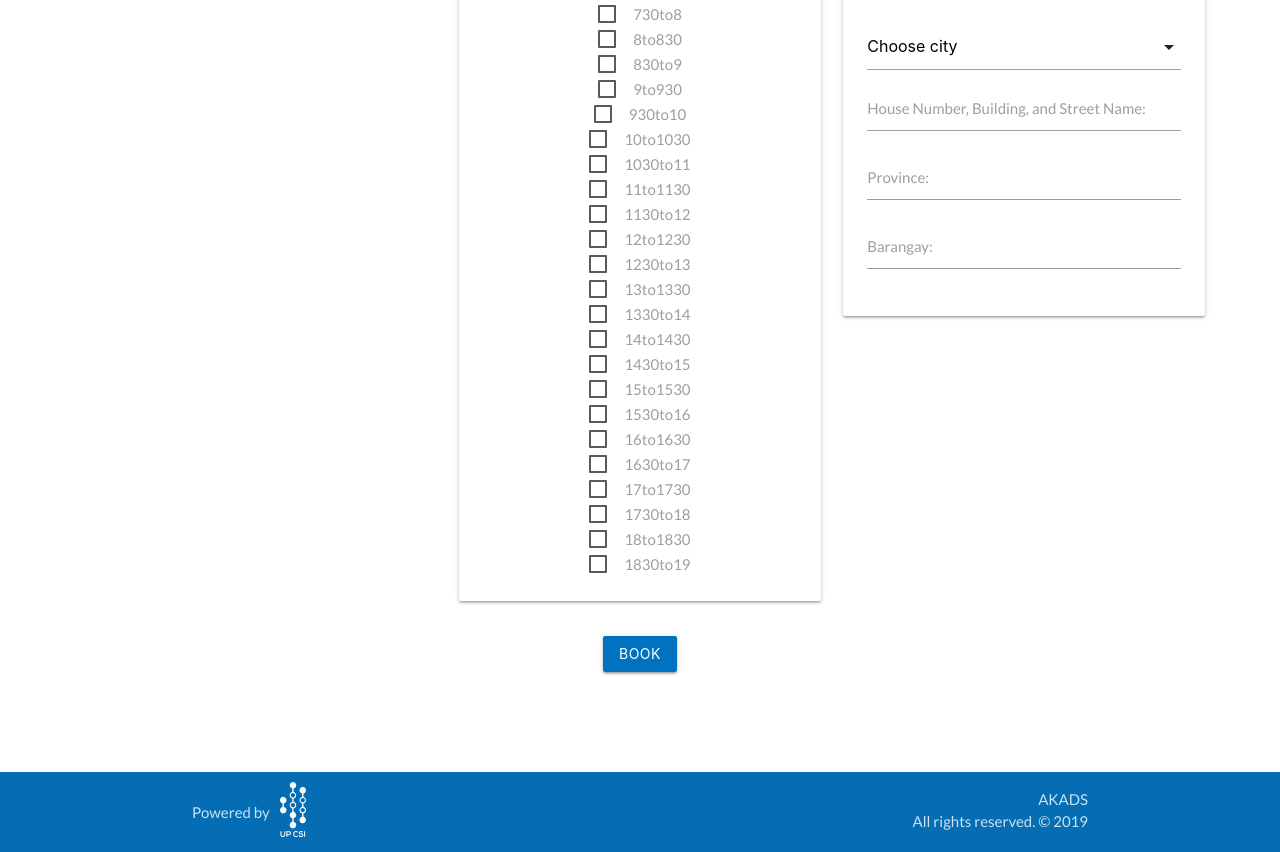
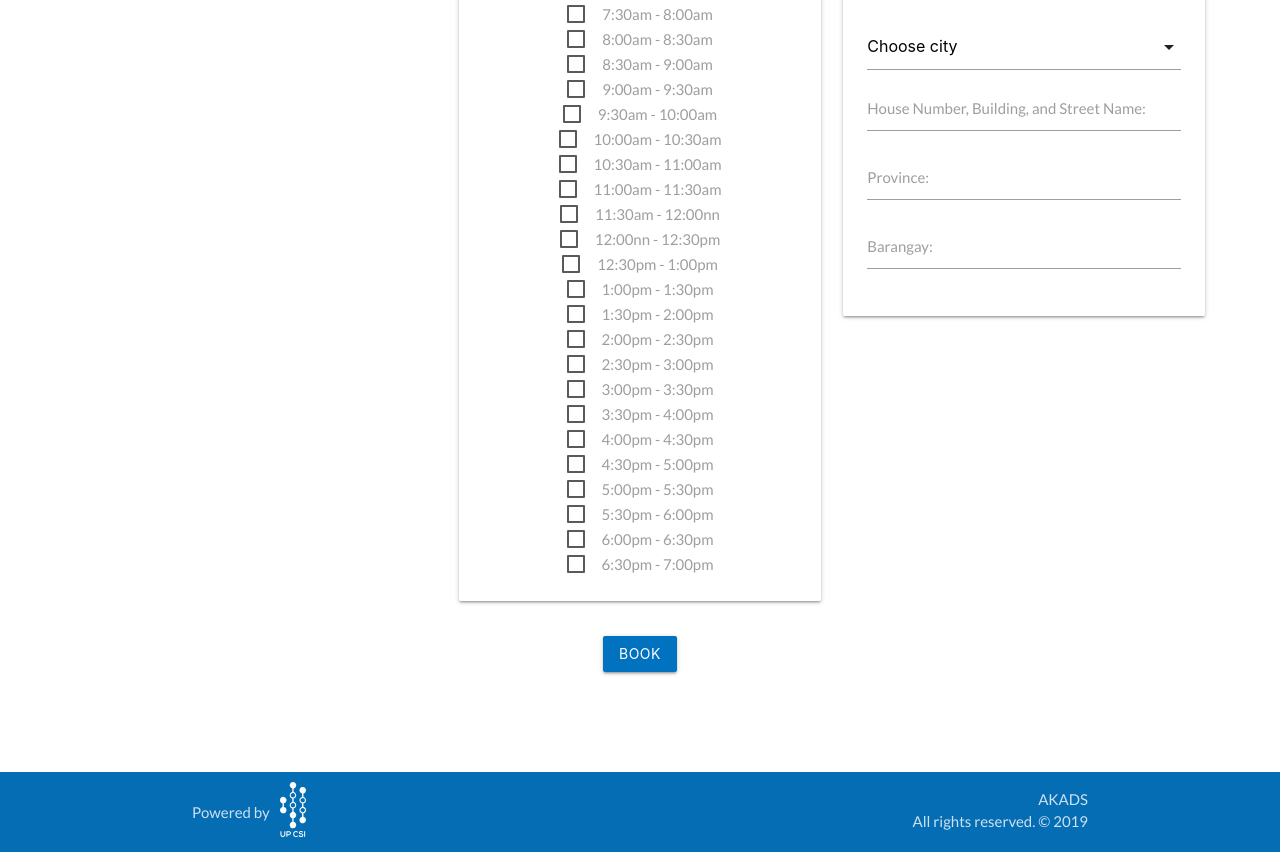
Before and after one commit to daniddelrio/akads-ph, a Django app: page /home/ in a window 1280 px wide. Shown: the part 674-1526 px from the top of the page. Run offline with Django 3.2, Linux system fonts and the light colour scheme; a user stored in the database is signed in; tables that the repository leaves empty hold one stand-in row (values such as "Sample post"); some libraries are stand-ins or nearby versions.

Commit message:
Revert "redid the when2meet feature til saving to sessions table, it's now sa…"

```diff
--- a/AKADS/settings.py
+++ b/AKADS/settings.py
@@ -100,9 +100,6 @@ AUTH_PASSWORD_VALIDATORS = [
     },
 ]
 
-FIXTURE_DIRS = (
-   'users/fixtures',
-)
 
 # Internationalization
 # https://docs.djangoproject.com/en/2.0/topics/i18n/
--- a/AKADS/urls.py
+++ b/AKADS/urls.py
@@ -24,7 +24,7 @@ from django.conf.urls import url
 urlpatterns = [
     path('admin/', admin.site.urls),
     path('', user_views.landing, name='landing'),
-    path('booking', user_views.home, name='booking'),
+    path('booking', user_views.booking, name='booking'),
     path('register/', user_views.tutor_tutee, name='register'),
     path('register/tutor/', user_views.register_tutor, name='register-tutor'),
     path('register/tutee/', user_views.register_tutee, name='register-tutee'),
@@ -47,5 +47,4 @@ urlpatterns = [
     path('home/profile/password', user_views.edit_password, name='edit_password'),
     path('home/profile/location', user_views.edit_location, name='edit_location'),
     path('home/profile/card', user_views.edit_card, name='edit_card'),
-    path('home/int:session_id>/mutual',user_views.mutualSched, name='mutual_schedule')
 ] + static(settings.MEDIA_URL, document_root=settings.MEDIA_ROOT)
--- a/users/forms.py
+++ b/users/forms.py
@@ -23,70 +23,84 @@ class TuteeRegisterForm(UserCreationForm):
         return user
 
 class RequestScheduleForm(ModelForm):
-    SCHED_CHOICES = (
-        ("7to730", "sevenToHalf"),
-        ("730to8" , "halfToEight"),
-        ("8to830" , "eightToHalf"),
-        ("830to9" , "halfToNine"),
-        ("9to930" , "nineToHalf"),
-        ("930to10" , "halfToTen"),
-        ("10to1030", "tenToHalf"),
-        ("1030to11", "halfToEleven"),
-        ("11to1130", "elevenToHalf"),
-        ("1130to12", "halfToTwelve"),
-        ("12to1230" , "twelveToHalf"),
-        ("1230to13", "halfToThirteen"),
-        ("13to1330" , "thirteenToHalf"),
-        ("1330to14" , "halfToFourteen"),
-        ("14to1430" , "fourteenToHalf"),
-        ("1430to15", "halfToFifteen"),
-        ("15to1530", "fifteenToHalf"),
-        ("1530to16", "halfToSixteen"),
-        ("16to1630" ,"sixteenToHalf"),
-        ("1630to17", "halfToSevenTeen"),
-        ("17to1730" , "seventeenToHalf"),
-        ("1730to18", "halfToEighteen"),
-        ("18to1830", "eighteenToHalf"),
-        ("1830to19", "halfToNineteen"),
-    )
-    session_schedule = forms.MultipleChoiceField(choices = SCHED_CHOICES, widget = forms.CheckboxSelectMultiple, required = False, label = "id_session_schedule" )
+    sevenToHalf = forms.BooleanField(label = "7:00am - 7:30am", initial = False, required = False)
+    halfToEight = forms.BooleanField(label = "7:30am - 8:00am", initial = False, required = False)
+    eightToHalf = forms.BooleanField(label = "8:00am - 8:30am", initial = False, required = False)
+    halfToNine = forms.BooleanField(label = "8:30am - 9:00am", initial = False, required = False)
+    nineToHalf = forms.BooleanField(label = "9:00am - 9:30am", initial = False, required = False)
+    halfToTen = forms.BooleanField(label = "9:30am - 10:00am", initial = False, required = False)
+    tenToHalf = forms.BooleanField(label = "10:00am - 10:30am", initial = False, required = False)
+    halfToEleven = forms.BooleanField(label = "10:30am - 11:00am", initial = False, required = False)
+    elevenToHalf = forms.BooleanField(label = "11:00am - 11:30am", initial = False, required = False)
+    halfToTwelve = forms.BooleanField(label = "11:30am - 12:00nn", initial = False, required = False)
+    twelveToHalf = forms.BooleanField(label = "12:00nn - 12:30pm", initial = False, required = False)
+    halfToThirteen = forms.BooleanField(label = "12:30pm - 1:00pm", initial = False, required = False)
+    thirteenToHalf = forms.BooleanField(label = "1:00pm - 1:30pm", initial = False, required = False)
+    halfToFourteen = forms.BooleanField(label = "1:30pm - 2:00pm", initial = False, required = False)
+    fourteenToHalf = forms.BooleanField(label = "2:00pm - 2:30pm", initial = False, required = False)
+    halfToFifteen = forms.BooleanField(label = "2:30pm - 3:00pm", initial = False, required = False)
+    fifteenToHalf = forms.BooleanField(label = "3:00pm - 3:30pm", initial = False, required = False)
+    halfToSixteen = forms.BooleanField(label = "3:30pm - 4:00pm", initial = False, required = False)
+    seventeenToHalf = forms.BooleanField(label = "4:00pm - 4:30pm", initial = False, required = False)
+    halfToEighteen = forms.BooleanField(label = "4:30pm - 5:00pm", initial = False, required = False)
+    eighteenToHalf = forms.BooleanField(label = "5:00pm - 5:30pm", initial = False, required = False)
+    halfToNineteen = forms.BooleanField(label = "5:30pm - 6:00pm", initial = False, required = False)
+    nineteenToHalf = forms.BooleanField(label = "6:00pm - 6:30pm", initial = False, required = False)
+    halfToTwenty = forms.BooleanField(label = "6:30pm - 7:00pm", initial = False, required = False)
     class Meta:
         model = Sessions
         fields = [
-            'session_schedule'
+            "sevenToHalf",
+            "halfToEight",
+            "eightToHalf",
+            "halfToNine",
+            "nineToHalf",
+            "halfToTen",
+            "tenToHalf",
+            "halfToEleven",
+            "elevenToHalf",
+            "halfToTwelve",
+            "twelveToHalf",
+            "halfToThirteen",
+            "thirteenToHalf",
+            "halfToFourteen",
+            "fourteenToHalf",
+            "halfToFifteen",
+            "fifteenToHalf",
+            "halfToSixteen",
+            "seventeenToHalf",
+            "halfToEighteen",
+            "eighteenToHalf",
+            "halfToNineteen",
+            "nineteenToHalf",
+            "halfToTwenty",
         ]
 
-class MutualScheduleForm(forms.Form):
-    def __init__(self, sched_choices,*args, **kwargs):
-        super(MutualScheduleForm,self).__init__(*args, **kwargs)
-        self.fields["session_mutual"].choices = sched_choices
-    session_mutual = forms.MultipleChoiceField(choices=(), required = True)
-
-# class tutorAvailabilitySched(ModelForm):
-#     sevenToHalf = forms.BooleanField(label = "7:00am - 7:30am", initial = False, required = False)
-#     halfToEight = forms.BooleanField(label = "7:30am - 8:00am", initial = False, required = False)
-#     eightToHalf = forms.BooleanField(label = "8:00am - 8:30am", initial = False, required = False)
-#     halfToNine = forms.BooleanField(label = "8:30am - 9:00am", initial = False, required = False)
-#     nineToHalf = forms.BooleanField(label = "9:00am - 9:30am", initial = False, required = False)
-#     halfToTen = forms.BooleanField(label = "9:30am - 10:00am", initial = False, required = False)
-#     tenToHalf = forms.BooleanField(label = "10:00am - 10:30am", initial = False, required = False)
-#     halfToEleven = forms.BooleanField(label = "10:30am - 11:00am", initial = False, required = False)
-#     elevenToHalf = forms.BooleanField(label = "11:00am - 11:30am", initial = False, required = False)
-#     halfToTwelve = forms.BooleanField(label = "11:30am - 12:00nn", initial = False, required = False)
-#     twelveToHalf = forms.BooleanField(label = "12:00nn - 12:30pm", initial = False, required = False)
-#     halfToThirteen = forms.BooleanField(label = "12:30pm - 1:00pm", initial = False, required = False)
-#     thirteenToHalf = forms.BooleanField(label = "1:00pm - 1:30pm", initial = False, required = False)
-#     halfToFourteen = forms.BooleanField(label = "1:30pm - 2:00pm", initial = False, required = False)
-#     fourteenToHalf = forms.BooleanField(label = "2:00pm - 2:30pm", initial = False, required = False)
-#     halfToFifteen = forms.BooleanField(label = "2:30pm - 3:00pm", initial = False, required = False)
-#     fifteenToHalf = forms.BooleanField(label = "3:00pm - 3:30pm", initial = False, required = False)
-#     halfToSixteen = forms.BooleanField(label = "3:30pm - 4:00pm", initial = False, required = False)
-#     seventeenToHalf = forms.BooleanField(label = "4:00pm - 4:30pm", initial = False, required = False)
-#     halfToEighteen = forms.BooleanField(label = "4:30pm - 5:00pm", initial = False, required = False)
-#     eighteenToHalf = forms.BooleanField(label = "5:00pm - 5:30pm", initial = False, required = False)
-#     halfToNineteen = forms.BooleanField(label = "5:30pm - 6:00pm", initial = False, required = False)
-#     nineteenToHalf = forms.BooleanField(label = "6:00pm - 6:30pm", initial = False, required = False)
-#     halfToTwenty = forms.BooleanField(label = "6:30pm - 7:00pm", initial = False, required = False)
+class tutorAvailabilitySched(ModelForm):
+    sevenToHalf = forms.BooleanField(label = "7:00am - 7:30am", initial = False, required = False)
+    halfToEight = forms.BooleanField(label = "7:30am - 8:00am", initial = False, required = False)
+    eightToHalf = forms.BooleanField(label = "8:00am - 8:30am", initial = False, required = False)
+    halfToNine = forms.BooleanField(label = "8:30am - 9:00am", initial = False, required = False)
+    nineToHalf = forms.BooleanField(label = "9:00am - 9:30am", initial = False, required = False)
+    halfToTen = forms.BooleanField(label = "9:30am - 10:00am", initial = False, required = False)
+    tenToHalf = forms.BooleanField(label = "10:00am - 10:30am", initial = False, required = False)
+    halfToEleven = forms.BooleanField(label = "10:30am - 11:00am", initial = False, required = False)
+    elevenToHalf = forms.BooleanField(label = "11:00am - 11:30am", initial = False, required = False)
+    halfToTwelve = forms.BooleanField(label = "11:30am - 12:00nn", initial = False, required = False)
+    twelveToHalf = forms.BooleanField(label = "12:00nn - 12:30pm", initial = False, required = False)
+    halfToThirteen = forms.BooleanField(label = "12:30pm - 1:00pm", initial = False, required = False)
+    thirteenToHalf = forms.BooleanField(label = "1:00pm - 1:30pm", initial = False, required = False)
+    halfToFourteen = forms.BooleanField(label = "1:30pm - 2:00pm", initial = False, required = False)
+    fourteenToHalf = forms.BooleanField(label = "2:00pm - 2:30pm", initial = False, required = False)
+    halfToFifteen = forms.BooleanField(label = "2:30pm - 3:00pm", initial = False, required = False)
+    fifteenToHalf = forms.BooleanField(label = "3:00pm - 3:30pm", initial = False, required = False)
+    halfToSixteen = forms.BooleanField(label = "3:30pm - 4:00pm", initial = False, required = False)
+    seventeenToHalf = forms.BooleanField(label = "4:00pm - 4:30pm", initial = False, required = False)
+    halfToEighteen = forms.BooleanField(label = "4:30pm - 5:00pm", initial = False, required = False)
+    eighteenToHalf = forms.BooleanField(label = "5:00pm - 5:30pm", initial = False, required = False)
+    halfToNineteen = forms.BooleanField(label = "5:30pm - 6:00pm", initial = False, required = False)
+    nineteenToHalf = forms.BooleanField(label = "6:00pm - 6:30pm", initial = False, required = False)
+    halfToTwenty = forms.BooleanField(label = "6:30pm - 7:00pm", initial = False, required = False)
 
 
 # class TutorRegisterForm1(UserCreationForm):
--- a/users/templates/users/tutee/tutee_home.html
+++ b/users/templates/users/tutee/tutee_home.html
@@ -88,13 +88,11 @@
                   </div>
                   <div id = "book-schedule">
                     <p>Set your schedule for the day:</p>
-                    {% for choice in form.session_schedule.field.choices %}
-                    <label for = "{{ form.session_schedule.field.label }}_{{ forloop.counter0 }}">
-                      <input id = "{{ form.session_schedule.field.label }}_{{ forloop.counter0 }}" type = "checkbox" value = "{{ choice.1 }}" name = "{{ form.session_schedule.name }}">
-                      <span>
-                      {{ choice.0 }}
-                      </span>
-                    </label><br/>
+                    {% for field in form %}
+                    <label>
+                      {{ field }}
+                      <span>{{ field.label }}</span>
+                    </label><br>
                     {% endfor %}
                   </div>
                 </div>
--- a/users/templates/users/tutor/tutor_home.html
+++ b/users/templates/users/tutor/tutor_home.html
@@ -32,7 +32,7 @@
                     <li class="akads-dark-blue-text"><strong>Tutee:</strong> {{individual_session.session.user.first_name}}</li>
                   </ul>
                   <div class="requests-button-grp right-align">
-                    <a class="btn-small waves-effect waves-light green" href="{{individual_session.session.id}}/mutual">ACCEPT</a>
+                    <a class="btn-small waves-effect waves-light green" href="{{individual_session.session.id}}/accepted">ACCEPT</a>
                     <a class="btn-small waves-effect waves-light red modal-trigger" href="#modal2">DECLINE</a>
                     <div id="modal2" class="modal">
                       <div class="modal-content container">
--- a/users/views.py
+++ b/users/views.py
@@ -134,12 +134,124 @@ def home(request):
             return redirect('transactions')
 
         if(request.method == 'POST'):
-            form = RequestScheduleForm()
-            # form = RequestScheduleForm(data = request.POST.getlist("session_schedule"))
-            print(request.POST.getlist("session_schedule"))
-            sched = request.POST.getlist("session_schedule")
+            form = RequestScheduleForm(data = request.POST)
+            new_sched7To730 = False
+            new_sched730To8 = False
+            new_sched8To830 = False
+            new_sched830To9 = False
+            new_sched9To930 = False
+            new_sched930To10 = False
+            new_sched10To1030 = False
+            new_sched1030To11 = False
+            new_sched11To1130 = False
+            new_sched1130To12 = False
+            new_sched12To1230 = False
+            new_sched1230To1 = False
+            new_sched1To130 = False
+            new_sched130To2 = False
+            new_sched2To230 = False
+            new_sched230To3 = False
+            new_sched3To330 = False
+            new_sched330To4 = False
+            new_sched4To430 = False
+            new_sched430To5 = False
+            new_sched5To530 = False
+            new_sched530To6 = False
+            new_sched6To630 = False
+            new_sched630To7 = False
 
+            # sched = [
+            #     new_sched7To730 ,
+            #     new_sched730To8 ,
+            #     new_sched8To830 ,
+            #     new_sched830To9 ,
+            #     new_sched9To930 ,
+            #     new_sched930To10 ,
+            #     new_sched10To1030 ,
+            #     new_sched1030To11 ,
+            #     new_sched11To1130 ,
+            #     new_sched1130To12 ,
+            #     new_sched12To1230 ,
+            #     new_sched1230To1 ,
+            #     new_sched1To130 ,
+            #     new_sched130To2 ,
+            #     new_sched2To230 ,
+            #     new_sched230To3 ,
+            #     new_sched3To330 ,
+            #     new_sched330To4 ,
+            #     new_sched4To430 ,
+            #     new_sched430To5 ,
+            #     new_sched5To530 ,
+            #     new_sched530To6 ,
+            #     new_sched6To630 ,
+            #     new_sched630To7 ,
+            # ]
+            if form.is_valid():
+                new_sched7To730 = form.cleaned_data.get("sevenToHalf")
+                new_sched730To8 = form.cleaned_data.get("halfToEight")
 
+                new_sched8To830 = form.cleaned_data.get("eightToHalf")
+                new_sched830To9 = form.cleaned_data.get("halfToNine")
+
+                new_sched9To930 = form.cleaned_data.get("nineToHalf")
+                new_sched930To10 = form.cleaned_data.get("halfToTen")
+
+                new_sched10To1030 = form.cleaned_data.get("tenToHalf")
+                new_sched1030To11 = form.cleaned_data.get("halfToEleven")
+
+                new_sched11To1130 = form.cleaned_data.get("elevenToHalf")
+                new_sched1130To12 = form.cleaned_data.get("halfToTwelve")
+
+                new_sched12To1230 = form.cleaned_data.get("twelveToHalf")
+                new_sched1230To1 = form.cleaned_data.get("halfToThirteen")
+
+                new_sched1To130 = form.cleaned_data.get("thirteenToHalf")
+                new_sched130To2 = form.cleaned_data.get("halfToFourteen")
+
+                new_sched2To230 = form.cleaned_data.get("fourteenToHalf")
+                new_sched230To3 = form.cleaned_data.get("halfToFifteen")
+
+                new_sched3To330 = form.cleaned_data.get("fifteenToHalf")
+                new_sched330To4 = form.cleaned_data.get("halfToSixteen")
+
+                new_sched4To430 = form.cleaned_data.get("seventeenToHalf")
+                new_sched430To5 = form.cleaned_data.get("halfToEighteen")
+
+                new_sched5To530 = form.cleaned_data.get("eighteenToHalf")
+                new_sched530To6 = form.cleaned_data.get("halfToNineteen")
+
+                new_sched6To630 = form.cleaned_data.get("nineteenToHalf")
+                new_sched630To7 = form.cleaned_data.get("halfToNineteen")
+                # print(new_sched7To730)
+                # print(new_sched10To1030)
+                sched = [
+                new_sched7To730 ,
+                new_sched730To8 ,
+                new_sched8To830 ,
+                new_sched830To9 ,
+                new_sched9To930 ,
+                new_sched930To10 ,
+                new_sched10To1030 ,
+                new_sched1030To11 ,
+                new_sched11To1130 ,
+                new_sched1130To12 ,
+                new_sched12To1230 ,
+                new_sched1230To1 ,
+                new_sched1To130 ,
+                new_sched130To2 ,
+                new_sched2To230 ,
+                new_sched230To3 ,
+                new_sched3To330 ,
+                new_sched330To4 ,
+                new_sched4To430 ,
+                new_sched430To5 ,
+                new_sched5To530 ,
+                new_sched530To6 ,
+                new_sched6To630 ,
+                new_sched630To7 ,
+                ]
+                for s in sched:
+                    print(s)
 
             try:
                 session_num = len(Sessions_Accepted.objects.filter(tutee = user))
@@ -151,9 +263,6 @@ def home(request):
                 new_hours = request.POST.get('hours')
                 new_subject = request.POST.get('subject')
                 new_end = request.POST.get('end_time')
-                new_sched = " ".join(sched)
-
-                print(new_sched)
 
                 orders = Sessions.objects.filter(user=user)
                 new_code = get_random_string(length=5)
@@ -177,7 +286,30 @@ def home(request):
                                                                subject=new_subject,
                                                                time_end=new_end,
                                                                session_date=_date,
-                                                               session_schedule = new_sched
+                                                               sevenToHalf = new_sched7To730,
+                                                               halfToEight = new_sched730To8,
+                                                               eightToHalf = new_sched8To830,
+                                                               halfToNine = new_sched830To9,
+                                                               nineToHalf = new_sched9To930,
+                                                               halfToTen = new_sched930To10,
+                                                               tenToHalf = new_sched10To1030,
+                                                               halfToEleven = new_sched1030To11,
+                                                               elevenToHalf = new_sched11To1130,
+                                                               halfToTwelve = new_sched1130To12,
+                                                               twelveToHalf = new_sched12To1230,
+                                                               halfToThirteen = new_sched1230To1,
+                                                               thirteenToHalf = new_sched1To130,
+                                                               halfToFourteen = new_sched130To2,
+                                                               fourteenToHalf = new_sched2To230,
+                                                               halfToFifteen = new_sched230To3,
+                                                               fifteenToHalf = new_sched3To330,
+                                                               halfToSixteen = new_sched330To4,
+                                                               seventeenToHalf = new_sched4To430,
+                                                               halfToEighteen = new_sched430To5,
+                                                               eighteenToHalf = new_sched5To530,
+                                                               halfToNineteen = new_sched530To6,
+                                                               nineteenToHalf = new_sched6To630,
+                                                               halfToTwenty = new_sched630To7,
                                                                )
                 except Exception as ex:
                     template = "An exception of type {0} occurred. Arguments:\n{1!r}"
@@ -235,15 +367,6 @@ def home(request):
             'session_group':_requests,
             'credit_user':user
             })
-
-def mutualSched(request, session_id):
-    session = Sessions.objects.get(id = session_id)
-    stringSched = session.session_schedule
-    arraySched = stringSched.split()
-    print(arraySched)
-    form = MutualScheduleForm()
-    context = {'form': form, 'session':session }
-    return render(request,"mutual_sched.html", context)
 
 @login_required
 def upcoming(request):
```
Also changed, not shown: users/models.py (+64 -3 lines), users/templates/users/tutor/mutual_sched.html (deleted, +0 -17 lines), users/migrations/0001_initial.py (deleted).
